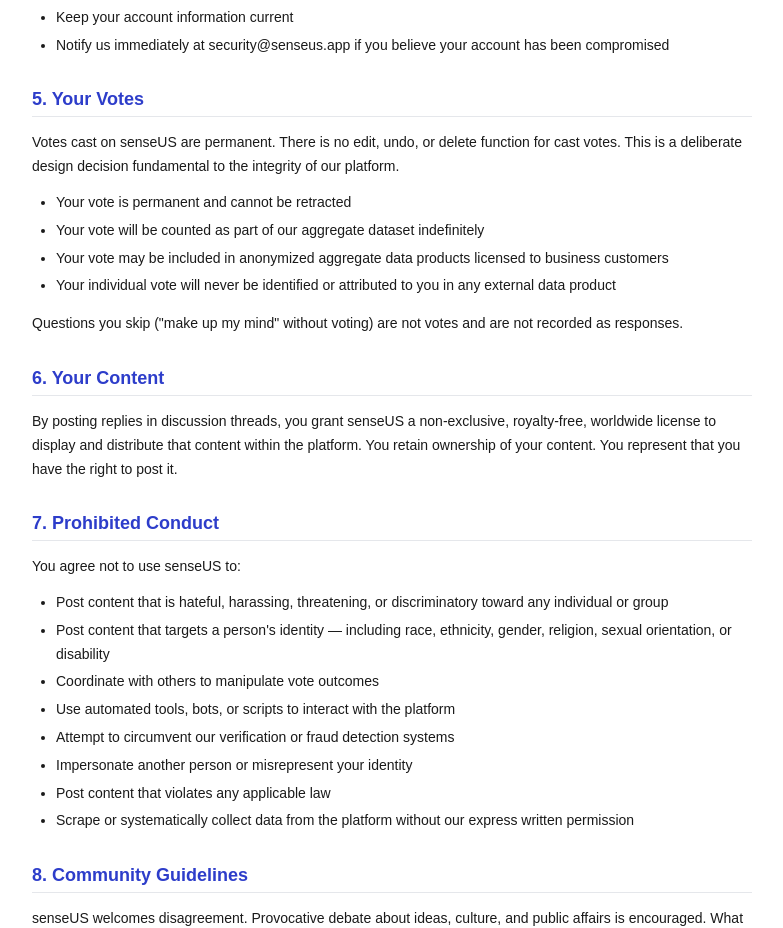
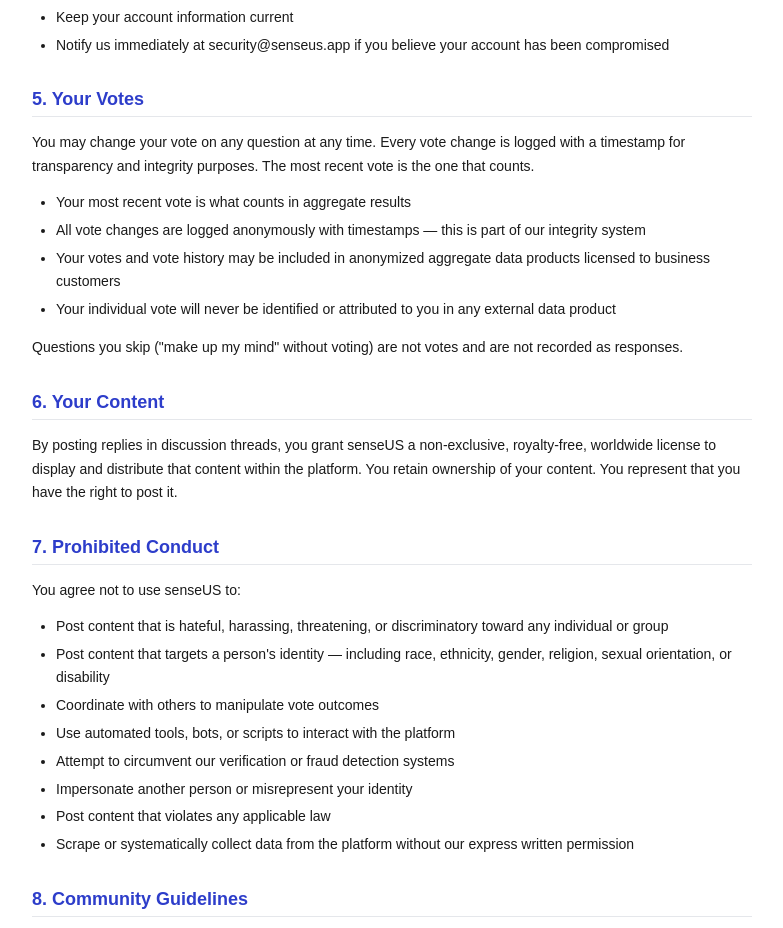
Before and after one commit to aidanrosequist-stack/senseUS, a React (Vite) app: page /terms in a window 1280 px wide. Shown: the part 1100-2028 px from the top of the page, without its empty margins (248-1031 px from the left). Built offline with nearby package versions, Linux system fonts and the light colour scheme; no server answers.

Commit message:
Update Terms to reflect vote changeability, add vote_changes audit table

```diff
--- a/src/pages/Terms.jsx
+++ b/src/pages/Terms.jsx
@@ -53,11 +53,11 @@ export default function Terms() {
         },
         {
           title: '5. Your Votes',
-          content: 'Votes cast on senseUS are permanent. There is no edit, undo, or delete function for cast votes. This is a deliberate design decision fundamental to the integrity of our platform.',
+          content: 'You may change your vote on any question at any time. Every vote change is logged with a timestamp for transparency and integrity purposes. The most recent vote is the one that counts.',
           bullets: [
-            'Your vote is permanent and cannot be retracted',
-            'Your vote will be counted as part of our aggregate dataset indefinitely',
-            'Your vote may be included in anonymized aggregate data products licensed to business customers',
+            'Your most recent vote is what counts in aggregate results',
+            'All vote changes are logged anonymously with timestamps — this is part of our integrity system',
+            'Your votes and vote history may be included in anonymized aggregate data products licensed to business customers',
             'Your individual vote will never be identified or attributed to you in any external data product',
           ],
           after: 'Questions you skip ("make up my mind" without voting) are not votes and are not recorded as responses.'
```
